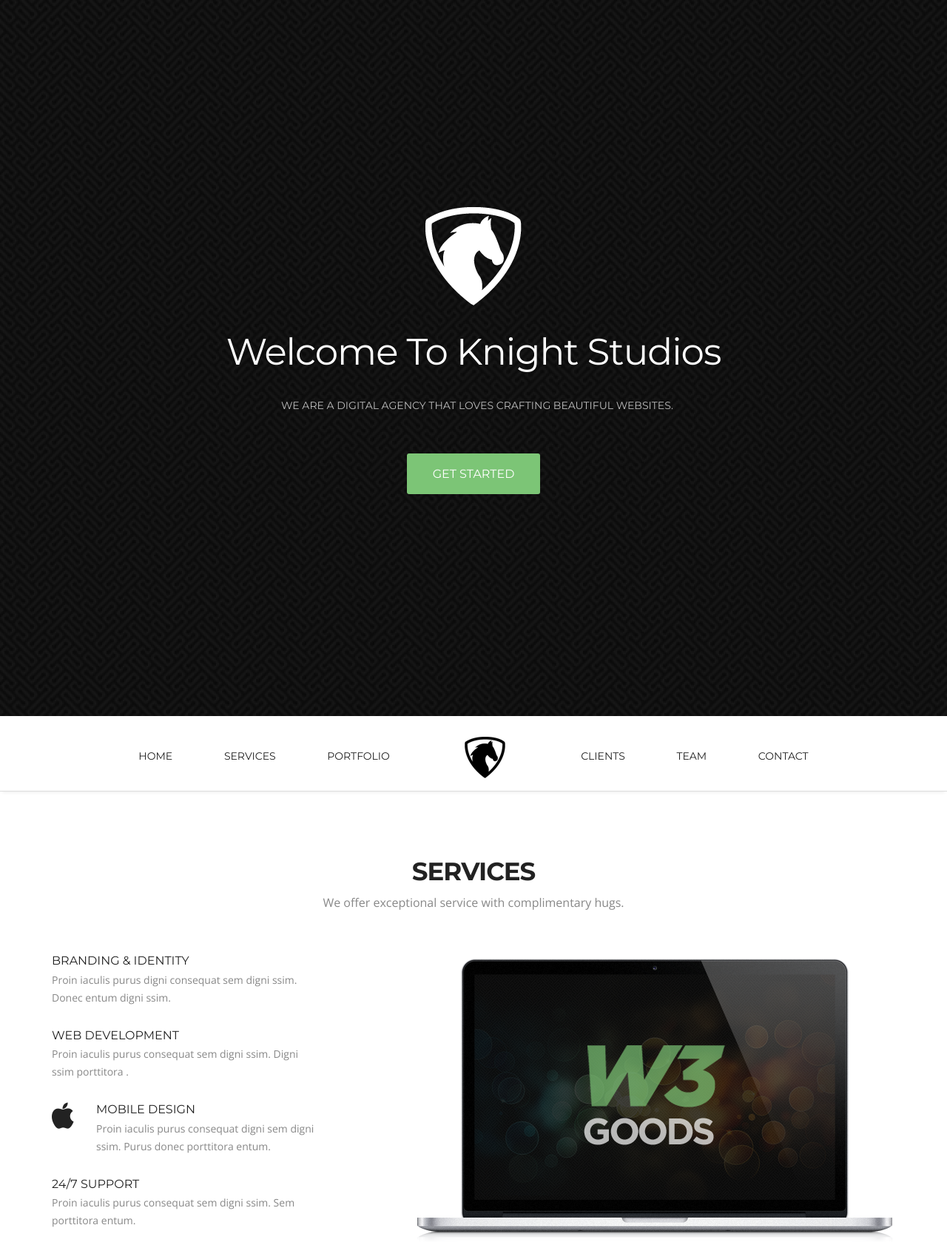
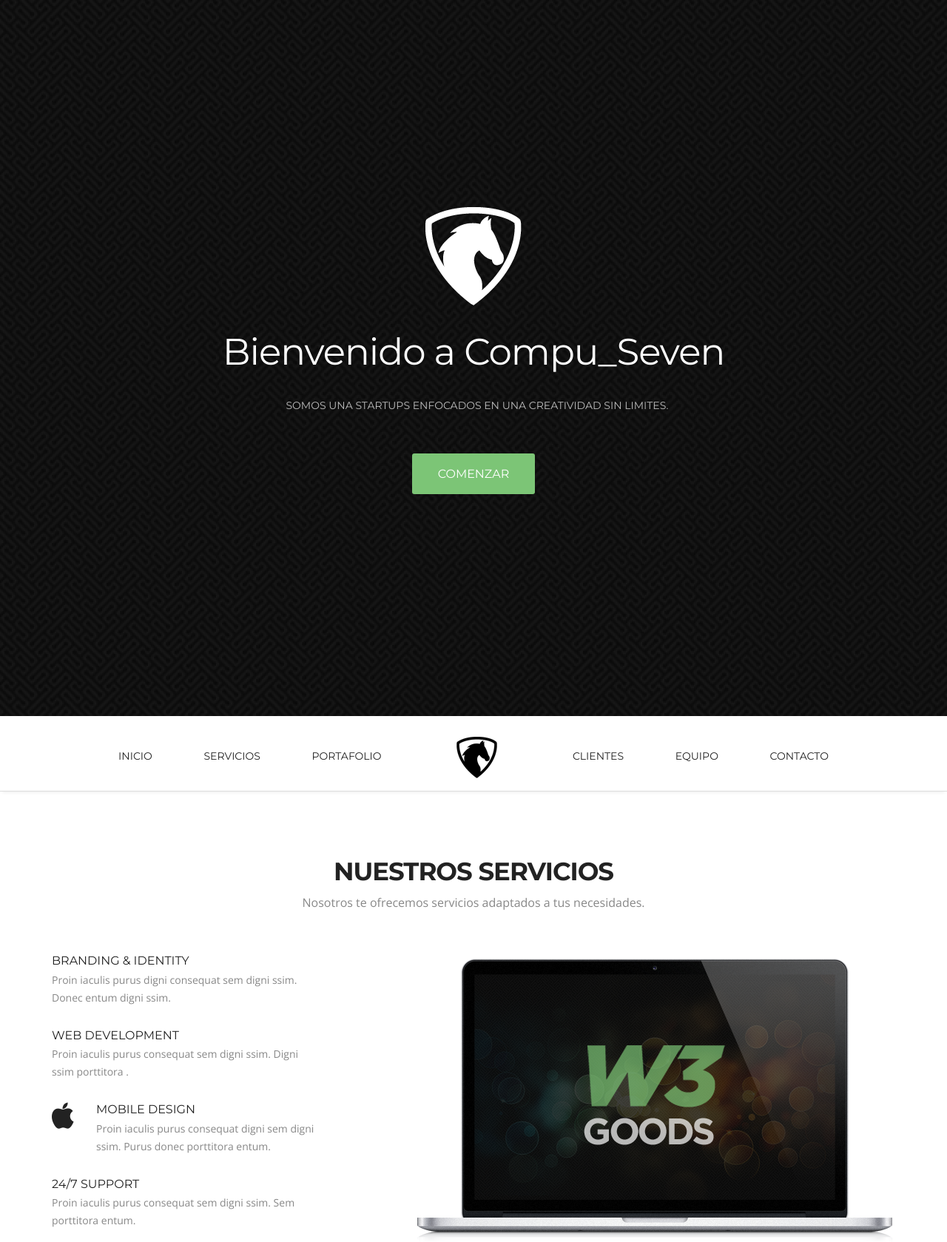
Before and after one commit to emanueljtc/Compu_Seven, a CakePHP app: the page made by app/View/Pages/home.ctp in a window 1280 px wide. Shown: the top 1679 px of the page at 74% size. Run offline with PHP 8.4 and a stand-in for CakePHP, Linux system fonts and the light colour scheme; the template is opened without the code that fills it, so the values that code supplies are empty; some libraries are stand-ins or nearby versions.

Commit message:
cambios header-menu-services

```diff
--- a/app/View/Layouts/default.ctp
+++ b/app/View/Layouts/default.ctp
@@ -56,11 +56,11 @@ $cakeVersion = __d('cake_dev', 'CakePHP %s', Configure::version())
     	<figure class="logo animated fadeInDown delay-07s">
         	<a href="#"><img src="img/logo.png" alt=""></a>
         </figure>
-        <h1 class="animated fadeInDown delay-07s">Welcome To Knight Studios</h1>
+        <h1 class="animated fadeInDown delay-07s">Bienvenido a Compu_Seven</h1>
         <ul class="we-create animated fadeInUp delay-1s">
-        	<li>We are a digital agency that loves crafting beautiful websites.</li>
+        	<li>Somos una Startups enfocados en una Creatividad Sin Limites.</li>
         </ul>
-            <a class="link animated fadeInUp delay-1s" href="#">Get Started</a>
+            <a class="link animated fadeInUp delay-1s" href="#">Comenzar</a>
     </div>
 </div>
 </header><!--header-end-->
@@ -69,13 +69,13 @@ $cakeVersion = __d('cake_dev', 'CakePHP %s', Configure::version())
 <nav class="main-nav-outer" id="test"><!--main-nav-start-->
 	<div class="container">
         <ul class="main-nav">
-        	<li><a href="#header">Home</a></li>
-            <li><a href="#service">Services</a></li>
-            <li><a href="#Portfolio">Portfolio</a></li>
+        	<li><a href="#header">Inicio</a></li>
+            <li><a href="#service">Servicios</a></li>
+            <li><a href="#Portfolio">Portafolio</a></li>
             <li class="small-logo"><a href="#header"><img src="img/small-logo.png" alt=""></a></li>
-            <li><a href="#client">Clients</a></li>
-            <li><a href="#team">Team</a></li>
-            <li><a href="#contact">Contact</a></li>
+            <li><a href="#client">Clientes</a></li>
+            <li><a href="#team">Equipo</a></li>
+            <li><a href="#contact">Contacto</a></li>
         </ul>
         <a class="res-nav_click" href="#"><i class="fa-bars"></i></a>
     </div>
@@ -85,8 +85,8 @@ $cakeVersion = __d('cake_dev', 'CakePHP %s', Configure::version())
 
 <section class="main-section" id="service"><!--main-section-start-->
 	<div class="container">
-    	<h2>Services</h2>
-    	<h6>We offer exceptional service with complimentary hugs.</h6>
+    	<h2>Nuestros Servicios</h2>
+    	<h6>Nosotros te ofrecemos servicios adaptados a tus necesidades.</h6>
         <div class="row">
         	<div class="col-lg-4 col-sm-6 wow fadeInLeft delay-05s">
             	<div class="service-list">
```
